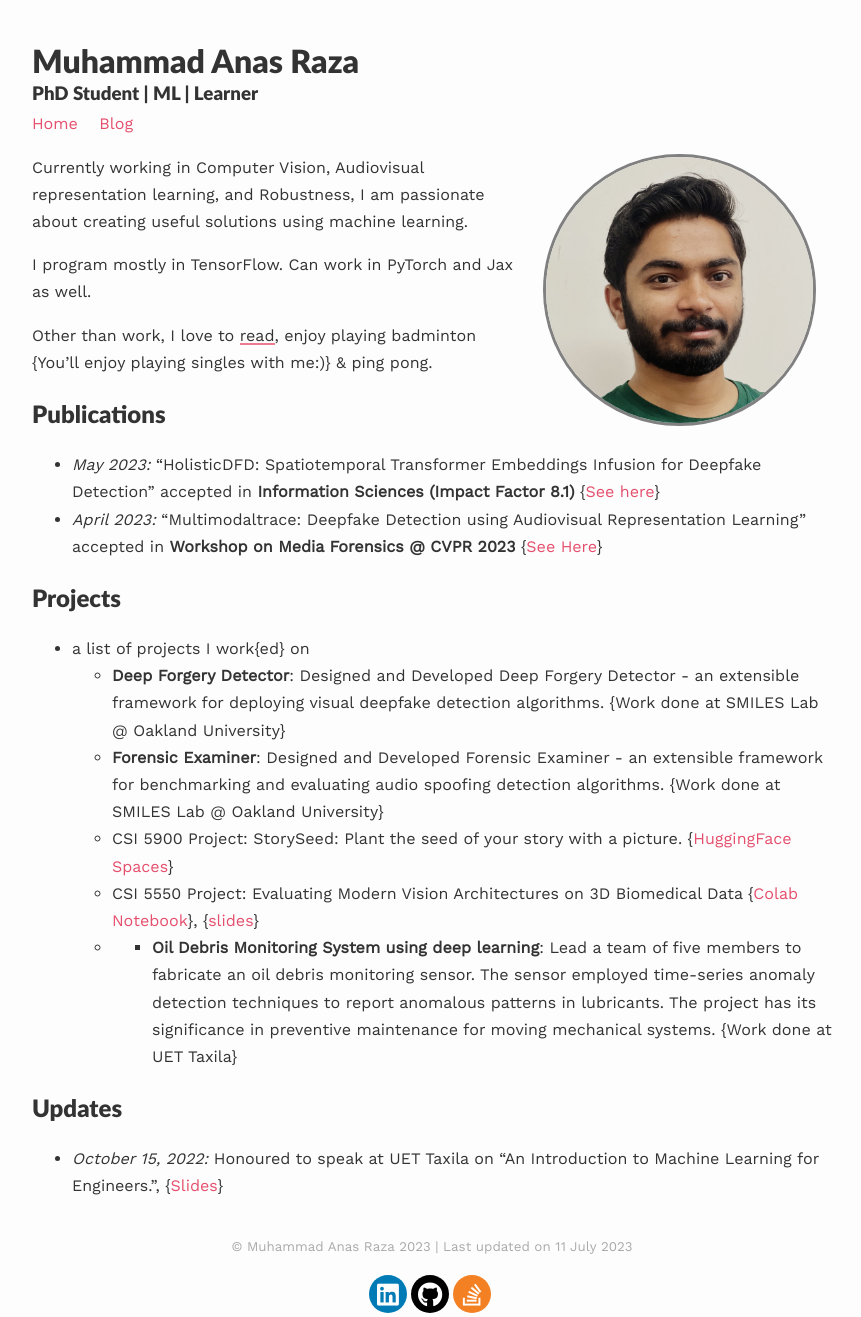
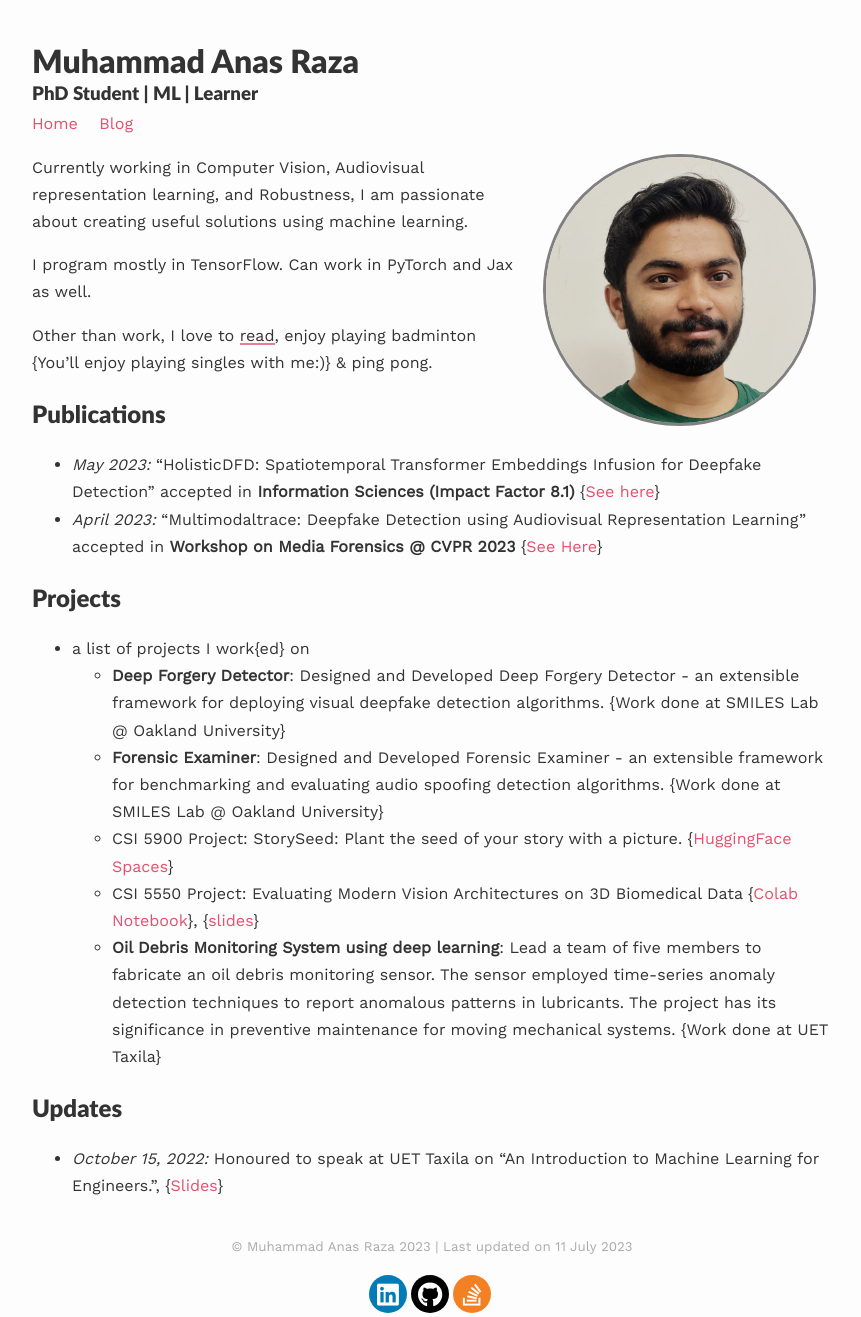
Before and after one commit to anas-rz/anas-rz.github.io, a Jekyll site: the page built from index.md, in a window 1280 px wide. Shown: the whole page, without its empty margins (208-1069 px from the left). Built offline with Jekyll 4.4.1, drawn with Linux system fonts in a browser that asks for light colours; nearby versions of some CDN libraries; a script that is not in the unit is left out.

```diff
--- a/index.md
+++ b/index.md
@@ -22,7 +22,7 @@ Other than work, I love to [read](./readings), enjoy playing badminton {You'll e
   - **Forensic Examiner**: Designed and Developed Forensic Examiner - an extensible framework for benchmarking and evaluating audio spoofing detection algorithms. \{Work done at SMILES Lab @ Oakland University\}
   - CSI 5900 Project: StorySeed: Plant the seed of your story with a picture. \{[HuggingFace Spaces](https://huggingface.co/spaces/anasrz/StorySeed)\}
   - CSI 5550 Project: Evaluating Modern Vision Architectures on 3D Biomedical Data \{[Colab Notebook](https://colab.research.google.com/drive/1nz-NtGxC3NeSJh4ZWQ8jabzBlawnvIWe?usp=sharing)\}, \{[slides](https://docs.google.com/presentation/d/1o1SD0WHBJEqvjOIJWys-Y6z80uuiejmC/edit?usp=sharing&ouid=118316226676823953327&rtpof=true&sd=true)\}
-  -   - **Oil Debris Monitoring System using deep learning**: Lead a team of five members to fabricate an oil debris monitoring sensor. The sensor employed time-series anomaly detection techniques to report anomalous patterns in lubricants. The project has its significance in preventive maintenance for moving mechanical systems. \{Work done at UET Taxila\}
+  -  **Oil Debris Monitoring System using deep learning**: Lead a team of five members to fabricate an oil debris monitoring sensor. The sensor employed time-series anomaly detection techniques to report anomalous patterns in lubricants. The project has its significance in preventive maintenance for moving mechanical systems. \{Work done at UET Taxila\}
 
 ## Updates
   - *October 15, 2022:* Honoured to speak at UET Taxila on "An Introduction to Machine Learning for Engineers.", \{[Slides](https://docs.google.com/presentation/d/1HIWUd9OQaHk1D1ESe77uEcZ6ir7DKLdQIj3rKms_yPs/edit?usp=sharing)\}
```
